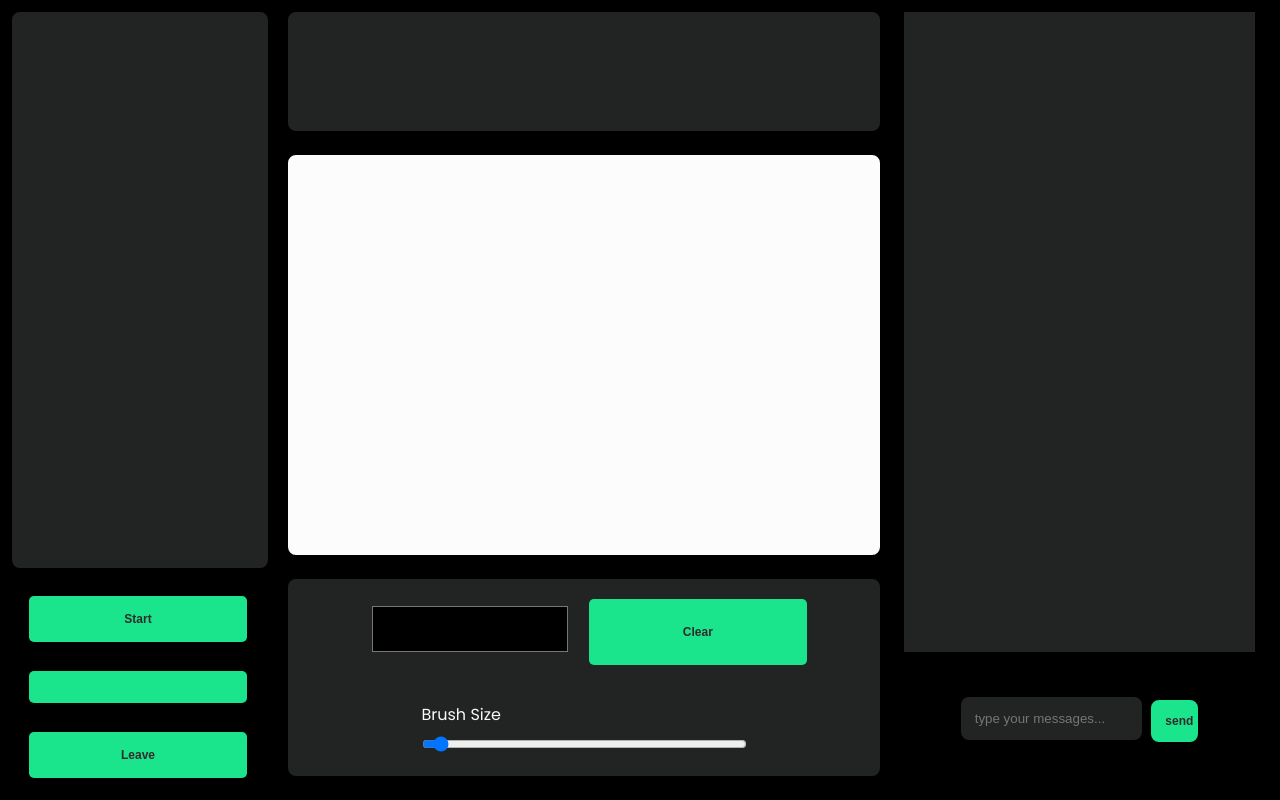
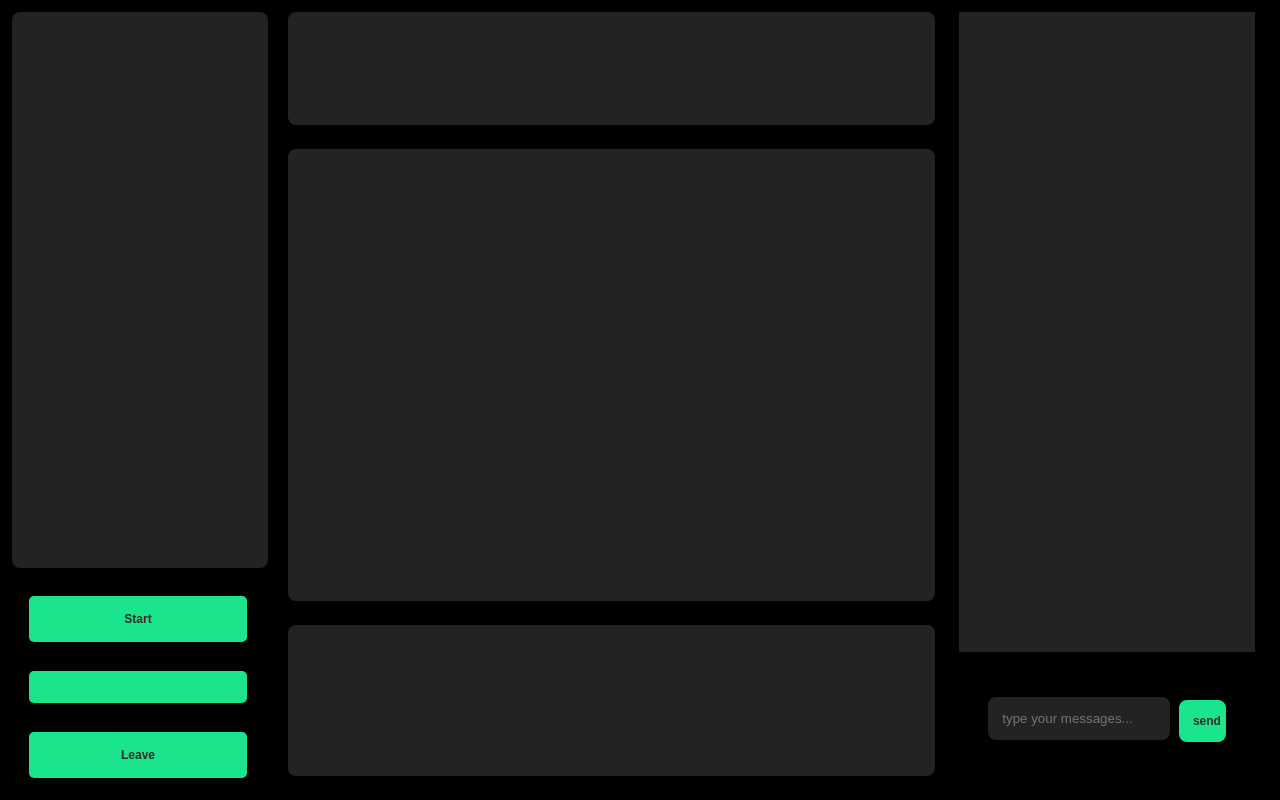
Before and after one commit to kenilsarang96/WOC-6.0-Nodejs, a website: page public/index.html in a window 1280 px wide. Both pictures are taken after typing "Sample" into the empty fields and a click on the button "Create Room". Drawn offline with nearby package versions, Linux system fonts and the light colour scheme; no server answers.

Commit message:
Revert "implement real time canvas sharing functionality"
This reverts commit 4cafceca99a14a5d74c6d595fc3d1b96ba5f6630.

```diff
--- a/public/index.html
+++ b/public/index.html
@@ -80,24 +80,11 @@
                 <div class="task border grey">
 
                 </div>
-                <div class="canvas border white">
-                    <canvas id="canvas_inner">
-                    <!-- <div class="drawing-space" > -->
-                <!-- </div> -->
-            </canvas>
+                <div class="canvas border grey">
+
                 </div>
-                <div class="settings border grey pos-realtive flex flex-column">
+                <div class="settings border grey">
 
-                    <div class="brush flex gap-10">
-                        <input type="color" id="brush-color" value="#000000">
-
-                        <button id="clear-btn"> Clear</button>
-                    </div>
-
-                    <div class="flex flex-column">
-                         <label for="brush-width">Brush Size</label>
-                         <input type="range" name="" id="brush-width" value="1">
-                    </div>
                 </div>
             </div>
 
--- a/public/script.js
+++ b/public/script.js
@@ -19,7 +19,6 @@ const displayRoomid = document.getElementById('displayroomid');
 
 const form2 = document.getElementById('join-room');
 
-const user_panel = document.querySelector('.allusers');
 
 
 
@@ -124,115 +123,3 @@ function displayMessage(msg)
   messages.appendChild(item);
   window.scrollTo(0, document.body.scrollHeight);
 }
-
-
-
-socket.on('add-info-in-panel',(roomid,username,user_names,user_cnt)=>{
- console.log(user_panel);
-
- user_panel.innerHTML="";
-
- for (let i = 0; i< user_names.length; i++) {
-    if(user_names[i][0]!=roomid) continue;
-  let item = document.createElement('div');
- item.style.color = 'white'
- item.innerHTML=` <div class="flex gap-10 all-user-info"><img src="images/user.svg" alt=""><div></div>${user_names[i][1]}</div>`;
-
-  user_panel.appendChild(item);
-     }
-
-})
-
-
-// canvas
-
-
-
-
-let canvas_div = document.querySelector(".canvas")
-let canvas = document.getElementById("canvas_inner");
-
-
-let brush_size  = document.getElementById("brush-width");
-let brush_color = document.getElementById("brush-color");
-let clear_btn = document.getElementById("clear-btn");
-
-
-let b_size= brush_size.value ;
-let b_color= brush_color.value;
-
-brush_size.addEventListener("input",(e)=>{
-
-    b_size= brush_size.value ;
-
-    socket.emit('change-b_size',b_size,id);
-})
-brush_color.addEventListener("input",(e)=>{
-
-    b_color= brush_color.value ;
-    socket.emit('change-b_color',b_color,id);
-})
-
-
-
-
-
-
-canvas.width = canvas_div.offsetWidth;
-canvas.height = canvas_div.offsetHeight;
-let ctx = canvas.getContext("2d");
-
-let rect = canvas.getBoundingClientRect(); // Get the canvas offset
-let x;
-let y;
-let mouseDown = false;
-
-window.onmousedown = (e) => {
-    x = e.clientX - rect.left;
-    y = e.clientY - rect.top;
-    socket.emit('down',x,y,id);
-    ctx.beginPath();
-    ctx.moveTo(x, y);
-    mouseDown = true;
-};
-
-window.onmouseup = (e) => {
-    mouseDown = false;
-};
-
-
-socket.on('ondraw',(x,y)=>{
-    ctx.lineTo(x,y);
-    ctx.stroke();
-})
-socket.on('ondown',(x,y)=>{
-    ctx.beginPath();
-    ctx.moveTo(x,y);
-})
-
-socket.on('apply-b_size',(e)=>{
-    ctx.lineWidth =e;
-})
-socket.on('apply-b_color',(e)=>{
-    ctx.strokeStyle =e;
-})
-window.onmousemove = (e) => {
-    x = e.clientX - rect.left;
-    y = e.clientY - rect.top;
-    ctx.strokeStyle = b_color;
-    ctx.lineWidth = b_size;
-    if (mouseDown) {
-        socket.emit('draw',x,y,id);
-        ctx.lineTo(x, y);
-        ctx.stroke();
-    }
-};
-
-clear_btn.addEventListener("click",(e)=>{
-    socket.emit('erase_all',id);
-    ctx.clearRect(0, 0, canvas.width, canvas.height);
-})
-
-socket.on("apply-erase",(id)=>{
-    ctx.clearRect(0, 0, canvas.width, canvas.height);
-})
--- a/public/style.css
+++ b/public/style.css
@@ -129,26 +129,22 @@ button:hover{
 }
 .center{
   height: 96vh;
-  width: 50vw;
+  width: 55vw;
 }
 
 .task{
   height: 15vh;
 }
 .canvas{
-  height: 50vh;
+  height: 60vh;
 }
 .settings{
-  height: 25vh;
-  justify-content: center;
-  align-items: center;
-  gap:37px;
+  height: 20vh;
 }
 
 .right{
   height: 96vh;
-  width: 30vw;
-
+  width: 25vw;
 }
 
 .chats{
@@ -191,23 +187,3 @@ button:hover{
   background-color: red;
 
 }
-.all-user-info{
-  margin-top: 10px;
-  margin-left: 13px;
-}
-.allusers > :nth-child(even){
-  background-color: #2e302e;
-}
-
-
-
-
- #brush-color{
-  width: 17vw;
-  height: 9vh;
-}
-
-.brush button{
-  padding: 16px;
-  width: 17vw;
-}
--- a/public/utility.css
+++ b/public/utility.css
@@ -26,9 +26,6 @@
 .blue{
     background-color: blue;
 }
-.white{
-    background-color: rgb(252, 252, 252);
-}
 
 .border{
     border: solid black 2px;
@@ -38,7 +35,3 @@
 .grey{
     background-color: rgba(35, 37, 37, 0.997);
 }
-
-.pos-relative{
-    position: relative;
-}
```
Also changed, not shown: index.cjs (+57 -104 lines), public/images/user.svg (deleted).
